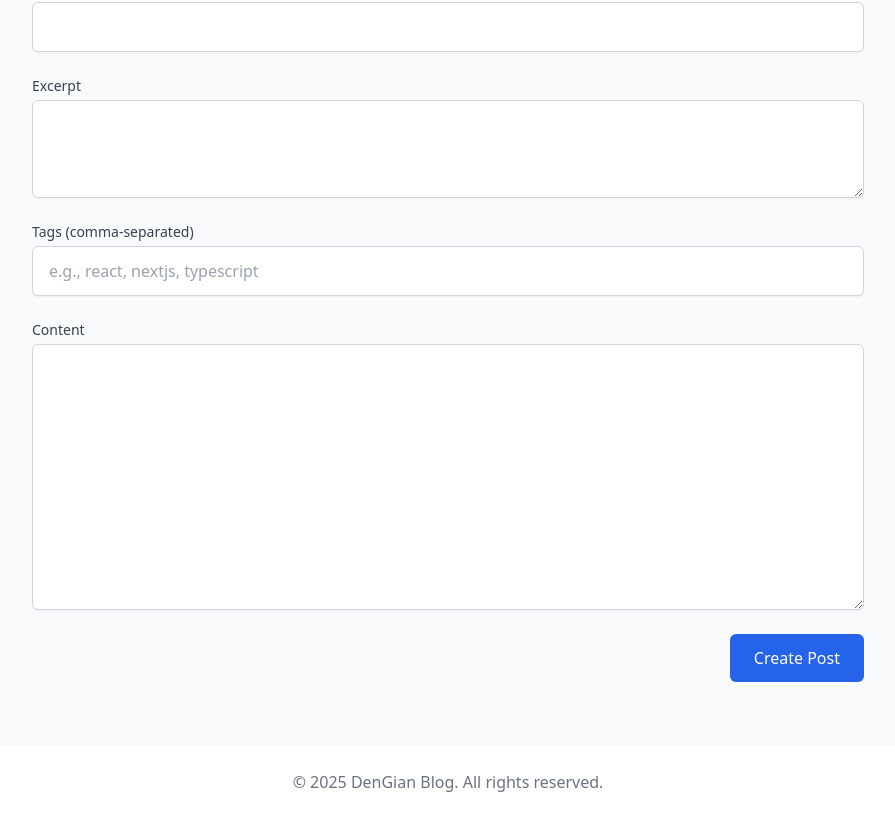
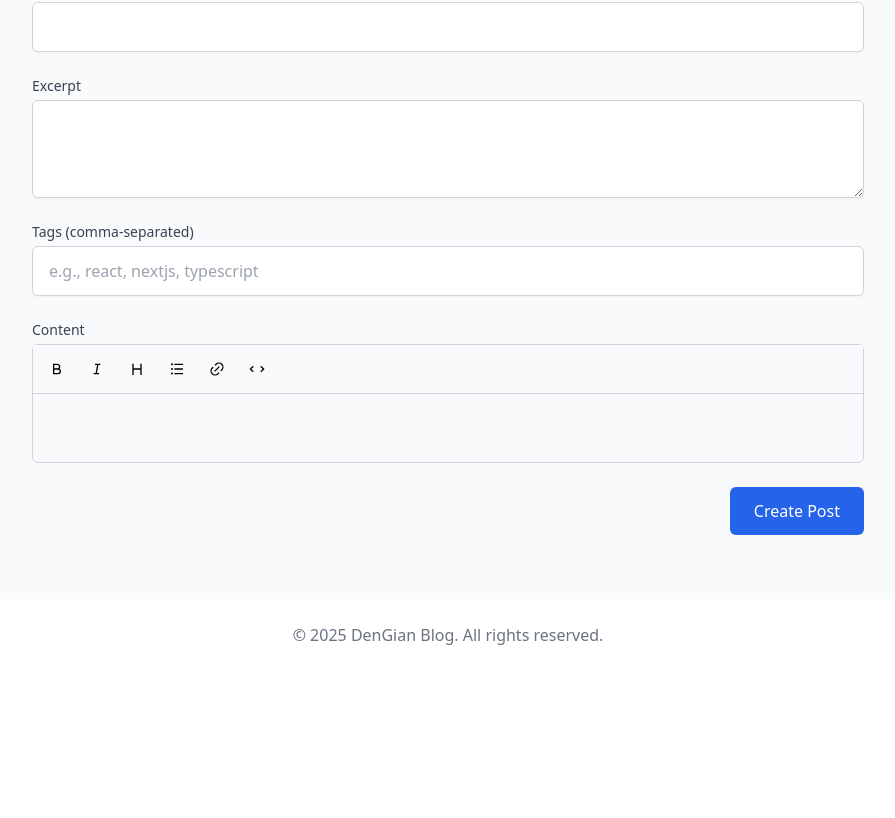
Before and after one commit to DenGian/blog, a Next.js app: page /admin/posts/new in a window 1280 px wide. Shown: the part 418-1236 px from the top of the page, without its empty margins (192-1087 px from the left). After the commit the page ends 1089 px from the top, so only its background shows below. Built offline with nearby package versions, Linux system fonts and the light colour scheme; sample sign-in values are in the browser's storage.

Commit message:
Implemented editor component

```diff
--- a/src/pages/admin/posts/new.tsx
+++ b/src/pages/admin/posts/new.tsx
@@ -1,6 +1,7 @@
 import { useState, FormEvent } from 'react';
 import { useRouter } from 'next/router';
 import { useAdminAuth } from '@/hooks/useAdminAuth';
+import Editor from '@/components/blog/Editor';
 
 export default function NewPostPage() {
     const { isAuthenticated, isLoading } = useAdminAuth();
@@ -161,14 +162,12 @@ export default function NewPostPage() {
                     <label htmlFor="content" className="block text-sm font-medium text-gray-700">
                         Content
                     </label>
-                    <textarea
-                        id="content"
-                        required
-                        rows={10}
-                        className="mt-1 block w-full px-4 py-3 rounded-md border border-gray-300 shadow-sm focus:border-blue-500 focus:ring-blue-500"
-                        value={formData.content}
-                        onChange={(e) => setFormData(prev => ({ ...prev, content: e.target.value }))}
-                    />
+                    <div className="mt-1">
+                        <Editor
+                            content={formData.content}
+                            onChange={(newContent) => setFormData(prev => ({...prev, content: newContent}))}
+                        />
+                    </div>
                 </div>
 
                 {error && (
```
